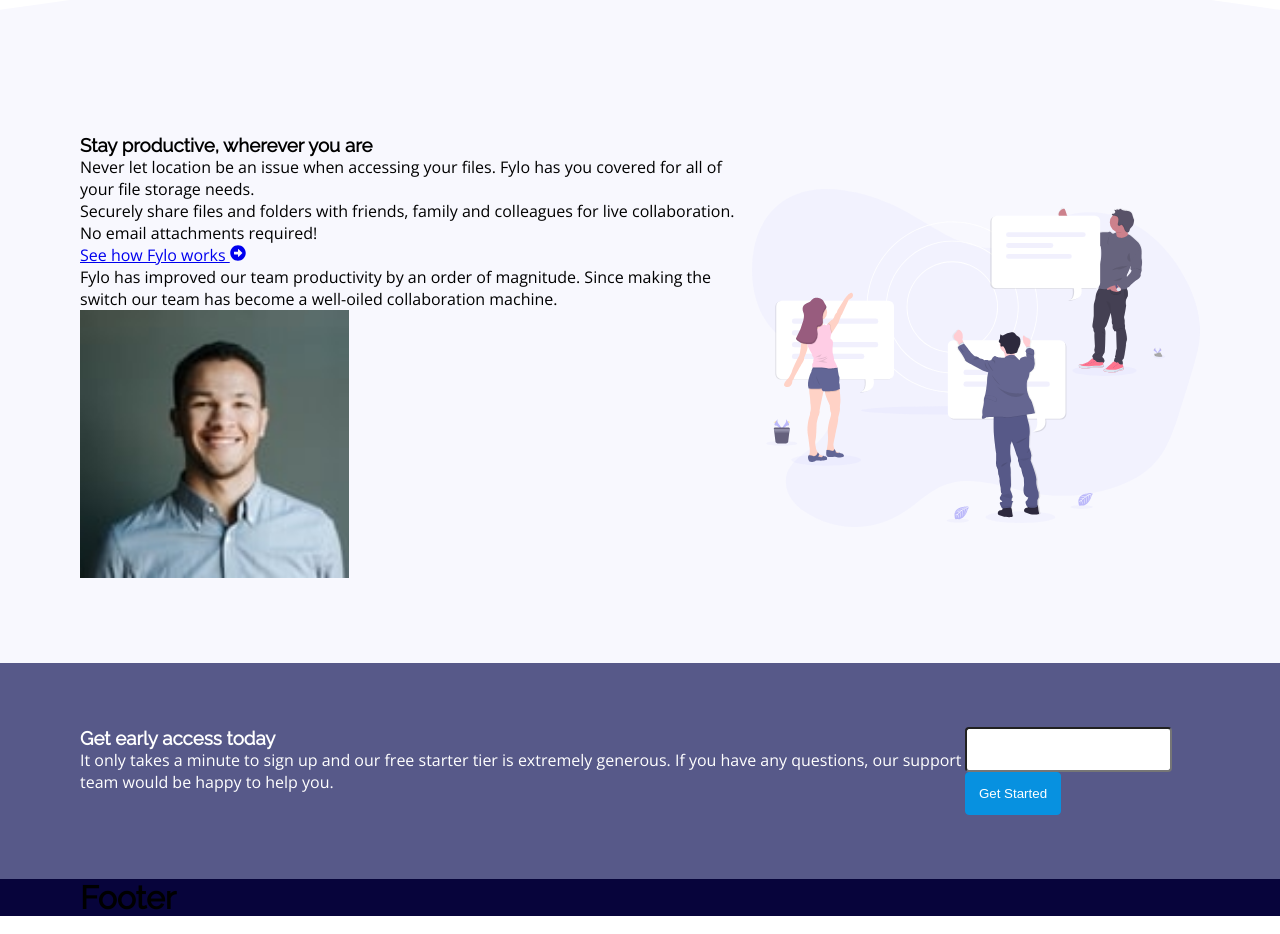
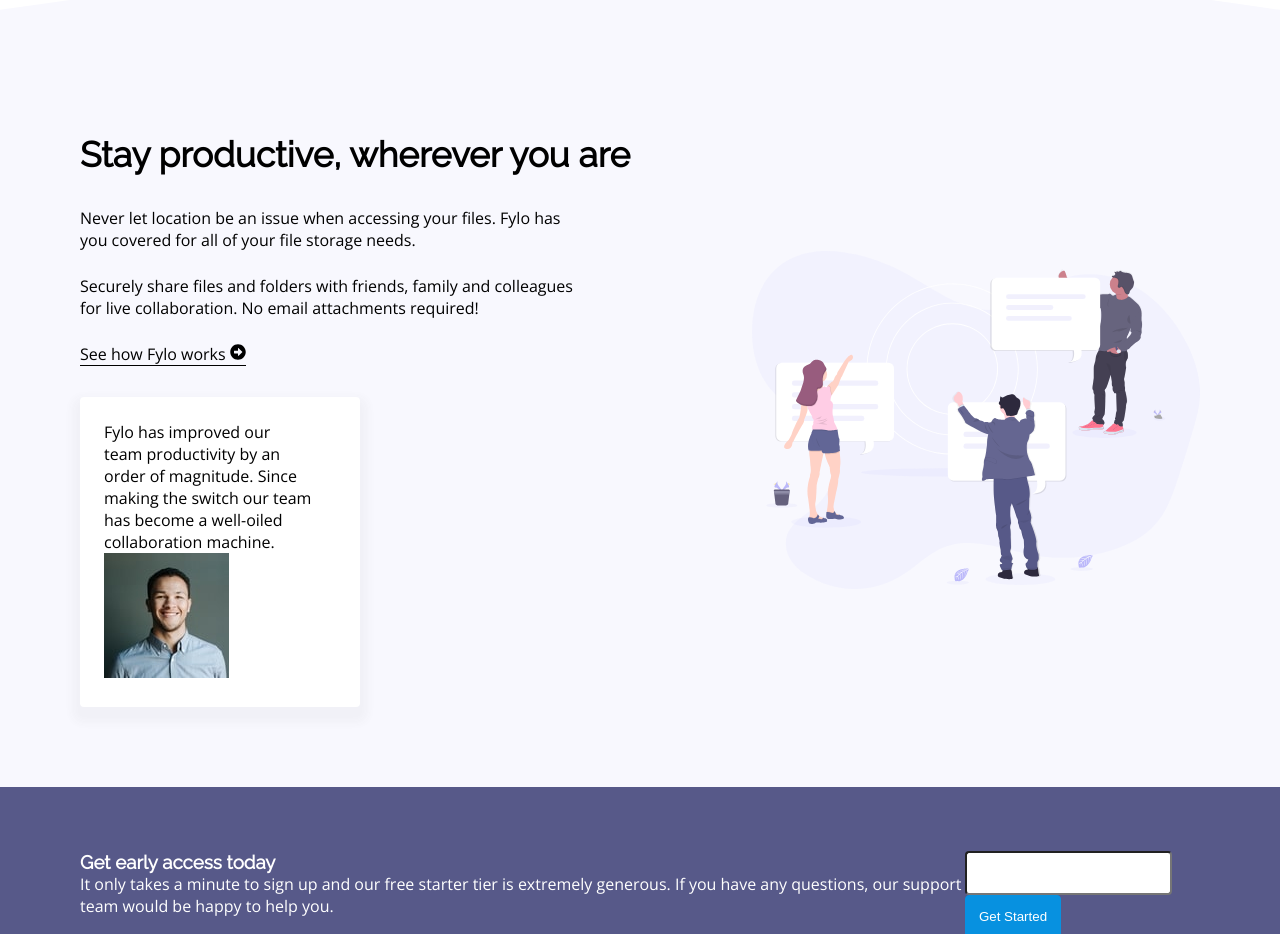
Before and after one commit to PedroMakengo/fylo, a Next.js app: page / in a window 1280 px wide. Shown: the part 840-1774 px from the top of the page. Built offline with nearby package versions, Linux system fonts and the light colour scheme.

Commit message:
Adicionando alguns estilos

```diff
--- a/src/components/Productive/index.tsx
+++ b/src/components/Productive/index.tsx
@@ -23,7 +23,7 @@
               See how Fylo works <FaArrowAltCircleRight />
             </a>
 
-            <div>
+            <div className={style.card}>
               <p>
                 Fylo has improved our team productivity by an order of
                 magnitude. Since making the switch our team has become a
--- a/src/components/Productive/style.module.scss
+++ b/src/components/Productive/style.module.scss
@@ -20,8 +20,40 @@
 
       padding: 5rem 0;
 
-      img {
+      > img {
         width: 40%;
+        float: right;
+      }
+
+      article {
+        width: 50%;
+
+        h1 {
+          font-size: 2.2rem;
+          margin-bottom: 2rem;
+        }
+
+        p {
+          width: 90%;
+          & + p {
+            margin: 1.5rem 0;
+          }
+        }
+
+        a {
+          color: #000;
+          text-decoration: none;
+          border-bottom: 1px solid #000;
+        }
+
+        .card {
+          width: 280px;
+          background: #fff;
+          border-radius: 0.25rem;
+          box-shadow: 0px 8px 8px 8px rgb(82 82 82 / 4%);
+          padding: 1.5rem;
+          margin-top: 2rem;
+        }
       }
     }
   }
```
